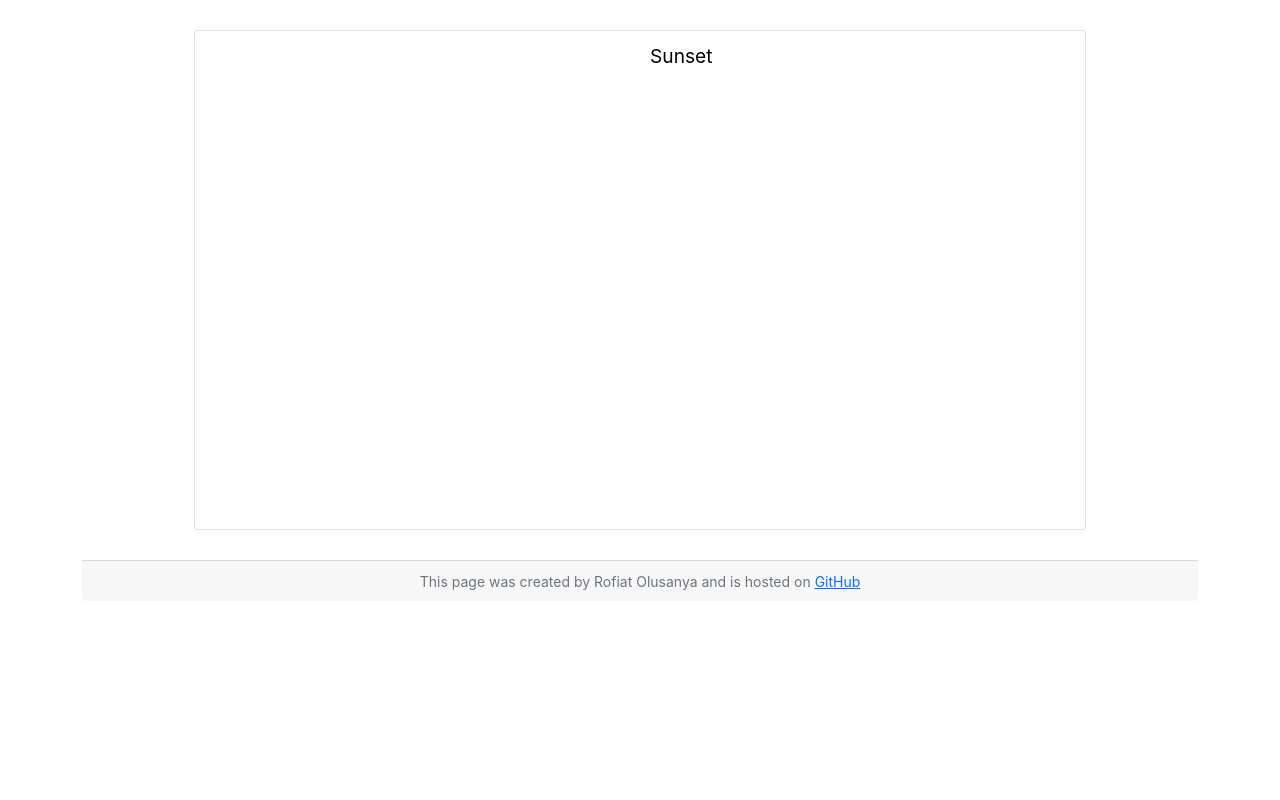
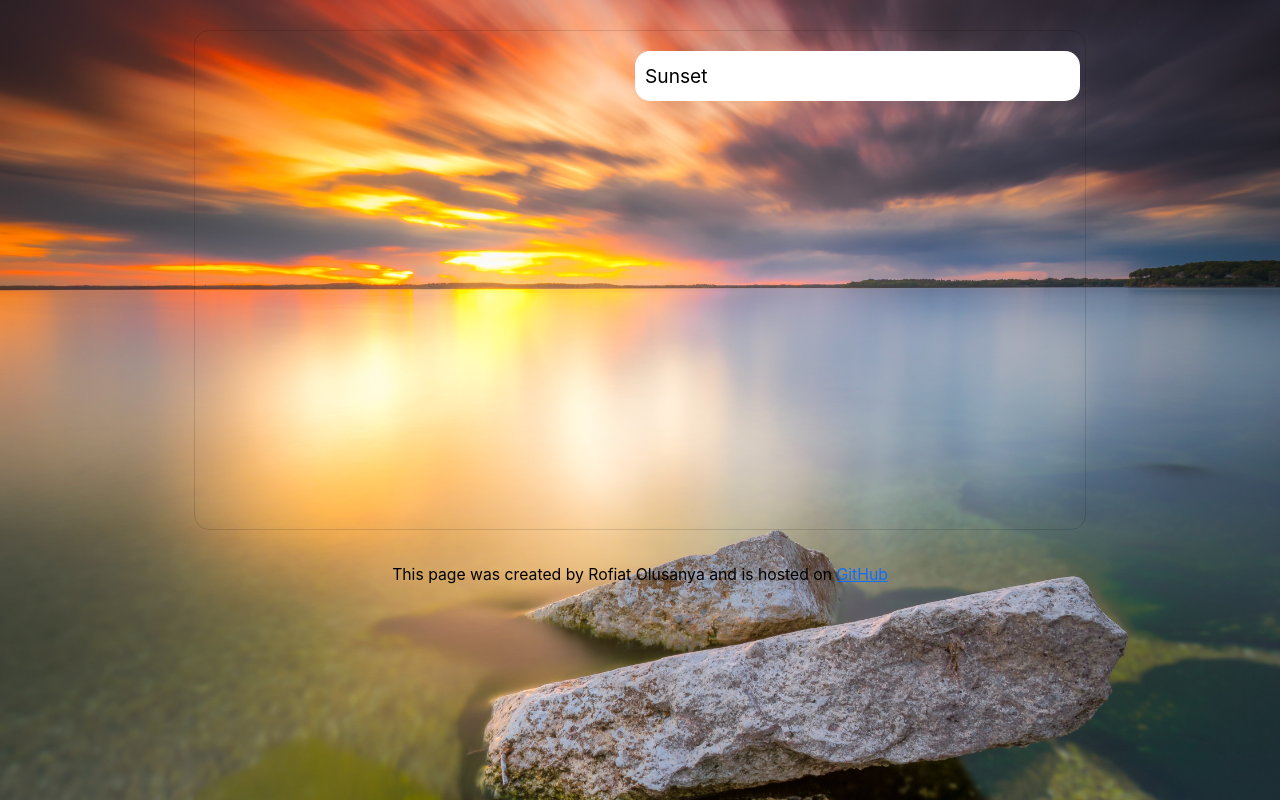
Before and after one commit to Rofiat369/dictionary-react, a React (Create React App) app: page / in a window 1280 px wide. Built offline with nearby package versions, Linux system fonts and the light colour scheme; no server answers.

Commit message:
Added a background image and new css style

```diff
--- a/public/index.html
+++ b/public/index.html
@@ -16,6 +16,10 @@
       integrity="sha384-+0n0xVW2eSR5OomGNYDnhzAbDsOXxcvSN1TPprVMTNDbiYZCxYbOOl7+AMvyTG2x"
       crossorigin="anonymous"
     />
+    <script
+      src="https://kit.fontawesome.com/64b6e74906.js"
+      crossorigin="anonymous"
+    ></script>
 
     <title>Dictionary App</title>
   </head>
--- a/src/App.css
+++ b/src/App.css
@@ -5,9 +5,13 @@
   height: 500px;
   overflow-x: hidden;
   overflow-y: auto;
+  background-color: transparent;
+  border-radius: 15px;
 }
 
-.card-footer {
+footer {
   text-align: center;
-  margin: 30px 0;
+  margin: 20px 0;
+  color: black;
+  font-size: 18px;
 }
--- a/src/App.js
+++ b/src/App.js
@@ -5,19 +5,19 @@ export default function App() {
   return (
     <div className="App">
       <div className="container">
-        <div class="card">
-          <div class="card-body">
+        <div className="card">
+          <div className="card-body">
             <main>
               <DictionarySearch defaultKeyword="Sunset" />
             </main>
           </div>
         </div>
-        <div class="card-footer">
-          <small class="text-muted">This page was created by Rofiat Olusanya and is hosted on {""}
+        <footer>
+          <small >This page was created by Rofiat Olusanya and is hosted on {""}
             <a href="https://github.com/Rofiat369/weather-react">
               GitHub
             </a></small>
-        </div>
+        </footer>
 
       </div>
     </div>
--- a/src/DictionarySearch.css
+++ b/src/DictionarySearch.css
@@ -1,14 +1,6 @@
 .Dictionary h1 {
   font-size: 20px;
   font-weight: bold;
-}
-
-.Dictionary section {
-  background-color: azure;
-  padding: 30px;
-  border-radius: 6px;
-
-  margin: 20px 0;
 }
 
 .Dictionary input {
@@ -19,6 +11,8 @@
   padding-left: 10px;
   border: none;
   border-radius: 15px;
+  margin-top: 20px;
+  margin-right: 5px;
   position: absolute;
   top: 0;
   right: 0;
@@ -27,20 +21,3 @@
 .Dictionary input:hover {
   box-shadow: 0 0 5px #fff, 0 0 10px #fff, 0 0 15px #fff;
 }
-
-.icon {
-  height: 60px;
-  width: 60px;
-  background-color: red;
-  border-radius: 50%;
-  font-size: 1.8em;
-  color: #fff;
-  cursor: pointer;
-  display: inline-block;
-  transform: translateX(-50px);
-  padding-top: 5px;
-}
-
-.icon span {
-  transform: rotate(-45deg);
-}
--- a/src/Meaning.css
+++ b/src/Meaning.css
@@ -13,4 +13,5 @@
 
 .Meaning .Definition {
   margin-top: 20px;
+  font-size: 20px;
 }
--- a/src/Meaning.js
+++ b/src/Meaning.js
@@ -5,6 +5,7 @@ import Synonyms from "./Synonyms";
 export default function Meaning(props) {
     return (
         <div className="Meaning">
+
             <h3>
                 {props.meaning.partOfSpeech}
             </h3>
--- a/src/Phonetic.css
+++ b/src/Phonetic.css
@@ -1,13 +1,15 @@
 .Phonetic {
   margin: 20px 0;
-}
-
-.Phonetic a {
-  text-decoration: none;
-  margin-right: 10px;
+  position: absolute;
+  right: 0;
 }
 
 .Phonetic .Text {
   opacity: 0.7;
   font-weight: bold;
+  font-size: 20px;
 }
+
+.fa-play-circle {
+  font-size: 20px;
+}
--- a/src/Phonetic.js
+++ b/src/Phonetic.js
@@ -1,12 +1,19 @@
 import React from "react";
 import "./Phonetic.css";
-import ReactAudioPlayer from 'react-audio-player';
 
 
 export default function Phonetic(props) {
+
+    const audio = new Audio(props.phonetic.audio)
+
+    function playSound() {
+        audio.play();
+    }
+
     return (
         <div className="Phonetic">
-            <ReactAudioPlayer src={props.phonetic.audio} controls preload="metadata" />
+
+            <i className="far fa-play-circle" onClick={playSound} ></i>
 
             <span className="Text">
                 {props.phonetic.text}</span>
--- /dev/null
+++ b/src/ShowResults.css
@@ -0,0 +1,16 @@
+h2 {
+  margin-top: 90px;
+}
+
+.word {
+  text-transform: capitalize;
+  font-weight: large;
+  color: black;
+}
+
+section {
+  background-color: transparent;
+  padding: 30px;
+  border-radius: 6px;
+  margin: 20px 0;
+}
--- a/src/ShowResults.js
+++ b/src/ShowResults.js
@@ -1,6 +1,7 @@
 import React from "react";
 import Phonetic from "./Phonetic";
 import Meaning from "./Meaning";
+import "./ShowResults.css";
 
 
 export default function ShowResults(props) {
@@ -8,18 +9,20 @@ export default function ShowResults(props) {
     if (props.results) {
         return (
             <div className="Results">
-                <section>
-                    <h2>
-                        {props.results.word}
-                    </h2>
-                    {props.results.phonetics.map(function (phonetic, index) {
-                        return (
-                            <div key={index}>
-                                <Phonetic phonetic={phonetic} />
-                            </div>
-                        )
-                    })}
-                </section>
+
+
+                {props.results.phonetics.map(function (phonetic, index) {
+                    return (
+                        <span className="playButton" key={index}>
+                            <Phonetic phonetic={phonetic} />
+                        </span>
+                    )
+                })}
+
+                <h2 className="word">
+                    {props.results.word}
+                </h2>
+                <hr />
 
                 {props.results.meanings.map(function (meaning, index) {
                     return (
--- a/src/index.css
+++ b/src/index.css
@@ -1,13 +1,18 @@
 body {
   margin: 0;
-  font-family: -apple-system, BlinkMacSystemFont, 'Segoe UI', 'Roboto', 'Oxygen',
-    'Ubuntu', 'Cantarell', 'Fira Sans', 'Droid Sans', 'Helvetica Neue',
+  font-family: -apple-system, BlinkMacSystemFont, "Segoe UI", "Roboto", "Oxygen",
+    "Ubuntu", "Cantarell", "Fira Sans", "Droid Sans", "Helvetica Neue",
     sans-serif;
   -webkit-font-smoothing: antialiased;
   -moz-osx-font-smoothing: grayscale;
+  background: url(dave-hoefler-jGhoZPshi4w-unsplash.jpg);
+  background-position: center;
+  background-repeat: no-repeat;
+  background-attachment: fixed;
+  background-size: cover;
 }
 
 code {
-  font-family: source-code-pro, Menlo, Monaco, Consolas, 'Courier New',
+  font-family: source-code-pro, Menlo, Monaco, Consolas, "Courier New",
     monospace;
 }
```
Also changed, not shown: src/dave-hoefler-jGhoZPshi4w-unsplash.jpg (added).
